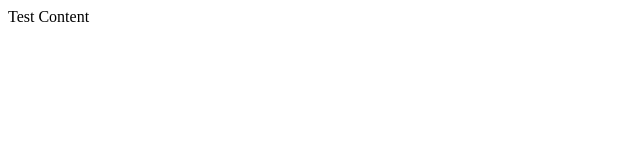
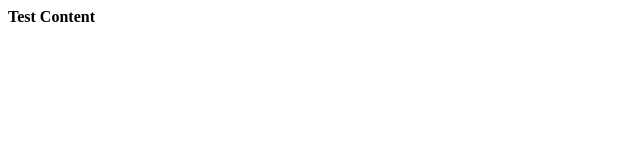
Before and after one commit to canaria10/ronelcanaria, a plain HTML site: page index.html in a window 1280 px wide. Shown: the full height of the page, 0-640 px from the left. Drawn offline with Linux system fonts and the light colour scheme.

Commit message:
Update index.html

```diff
--- a/index.html
+++ b/index.html
@@ -1 +1 @@
-<p>Test Content</p>
+<p style="font-weight: 800;">Test Content</p>
```
